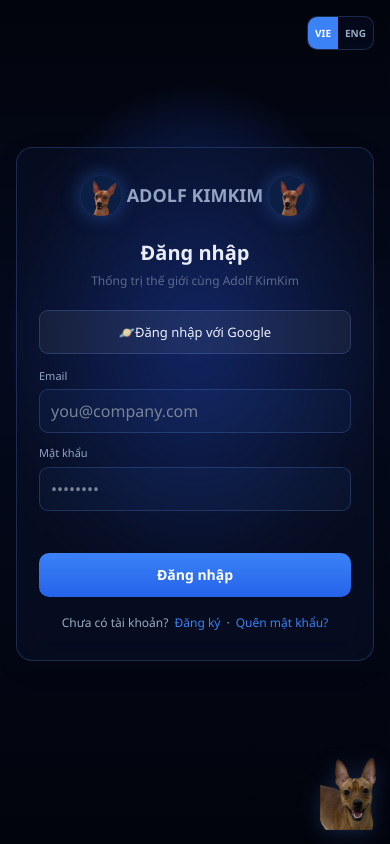
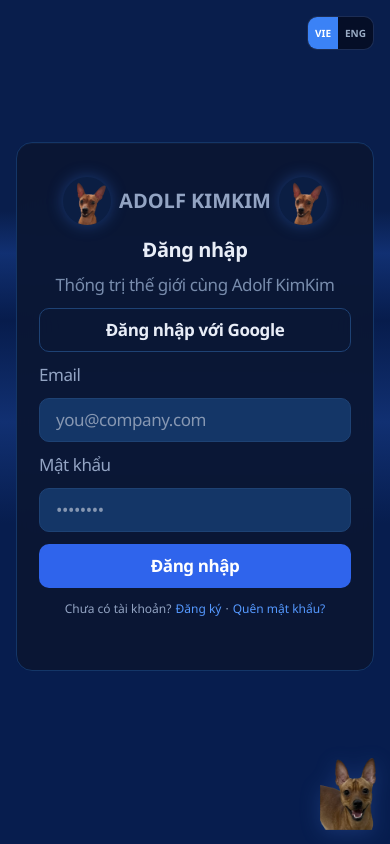
Before and after one commit to sally-s412/Adolf-KimKim-PWA, a website: page frontend/index.html in a window 390 px wide. Drawn offline with Linux system fonts and the light colour scheme; no server answers.

Commit message:
Implement final Figma sign-in styling with responsive Apple-sized controls

```diff
--- /dev/null
+++ b/frontend/auth-final.css
@@ -0,0 +1,27 @@
+/* Figma 13:2597 / 48:19967: final responsive authentication. */
+body:has(#authScreen:not([style*="display: none"])){
+  background:linear-gradient(180deg,#091e4c 25%,#113072 30%,#071c4c 38%,#113072 50%,#071d4e 62%);
+}
+#authScreen{padding:calc(32px + env(safe-area-inset-top,0px)) 16px calc(32px + env(safe-area-inset-bottom,0px));height:100dvh;align-items:center;}
+#authScreen .auth-card{display:flex;flex-direction:column;gap:12px;width:400px;max-width:100%;padding:34px 30px;margin:auto;border:1px solid #143667;border-radius:16px;background:rgba(11,23,52,.94);backdrop-filter:blur(24px);box-shadow:inset 0 1px 0 rgba(160,195,255,.04);}
+#authScreen .auth-logo{width:100%;height:48px;gap:8px;margin:0;justify-content:center;overflow:visible;}
+#authScreen .auth-logo img{width:48px;height:48px;border-radius:50%;object-fit:cover;box-shadow:0 0 16px rgba(59,130,245,.35);}
+#authScreen .auth-logo span{font-size:20px;color:#93a4c3;line-height:26px;}
+#authScreen .auth-card h1{font-size:20px;font-weight:600;line-height:25px;letter-spacing:-.45px;margin:0;text-align:center;width:100%;color:#e8edf7;}
+#authScreen .auth-card p.sub{font-size:13px;line-height:16px;margin:0;text-align:center;color:#788cac;text-wrap:balance;}
+#authScreen .auth-google{background:transparent;border:1px solid #1e4274;border-radius:10px;min-height:44px;margin:0;padding:8px 16px;font-size:13px;color:#e8edf7;}
+#authScreen .auth-card label{margin:0;font-size:13px;line-height:16px;color:#93a4c3;}
+#authScreen .auth-card input{background:#143667;border:1px solid #1e4274;border-radius:10px;min-height:44px;padding:8px 16px;font-size:13px;line-height:22px;color:#e8edf7;}
+#authScreen .auth-card input::placeholder{color:#8697b2;}
+#authScreen .auth-card>.btn{min-height:44px;margin:0;border-radius:10px;padding:8px 16px;font-size:13px;line-height:22px;background:#2f64ec;}
+#authScreen .auth-error{margin:0;min-height:0;font-size:12px;line-height:18px;overflow-wrap:anywhere;}
+#authScreen .auth-error:empty{display:none;}
+#authScreen .auth-tabs{margin:0;min-height:36px;font-size:12px;line-height:18px;text-align:center;justify-content:center;gap:4px;width:100%;color:#93a4c3;}
+#authScreen .auth-tabs a{color:#5599ff;}
+@media(max-width:760px){
+ #authScreen{padding:calc(64px + env(safe-area-inset-top,0px)) 16px calc(96px + env(safe-area-inset-bottom,0px));}
+ #authScreen .auth-card{width:358px;padding:34px 22px;}
+ #authScreen .auth-card p.sub,#authScreen .auth-card label,#authScreen .auth-card input,#authScreen .auth-google,#authScreen .auth-card>.btn{font-size:17px;line-height:22px;letter-spacing:-.43px;}
+ #authScreen .auth-google,#authScreen .auth-card>.btn{font-weight:600;}
+}
+@media(max-width:360px){#authScreen .auth-logo img{width:38px;height:38px;}#authScreen .auth-logo span{font-size:17px;}#authScreen .auth-logo{gap:6px;}}
--- a/frontend/index.html
+++ b/frontend/index.html
@@ -8,6 +8,7 @@
 <link rel="shortcut icon" type="image/x-icon" href="favicon.ico?v=2">
 <link rel="stylesheet" href="style.css">
 <link rel="stylesheet" href="design-system.css">
+<link rel="stylesheet" href="auth-final.css">
 <link rel="manifest" href="manifest.webmanifest">
 <meta name="theme-color" content="#050b1f">
 <meta name="apple-mobile-web-app-capable" content="yes">
--- a/frontend/localizations/vi-vn.js
+++ b/frontend/localizations/vi-vn.js
@@ -10,7 +10,7 @@ window.I18N.vi = {
   kimkimMeetingTitlePh: 'Tiêu đề cuộc họp (tuỳ chọn)',
   signinTitle: "Đăng nhập",
   signinSub: "Thống trị thế giới cùng Adolf KimKim",
-  signinGoogle: "🪐Đăng nhập với Google",
+  signinGoogle: "Đăng nhập với Google",
   emailLbl: "Email",
   pwLbl: "Mật khẩu",
   signinBtn: "Đăng nhập",
--- a/frontend/sw.js
+++ b/frontend/sw.js
@@ -1,6 +1,6 @@
 /* Generated by scripts/build.mjs. Change frontend source, then rebuild. */
-const CACHE = 'akk-shell-77cca98d80c1';
-const ASSETS = ["app.js","assets/icons/apple-touch-icon.png","assets/icons/icon-192.png","assets/icons/icon-512.png","assets/icons/icon-maskable-512.png","assets/kimkim4.png","assets/kimkimAI.png","assets/kimkimBranding.png","config.js","design-system.css","layout.js","localizations/eng-en.js","localizations/vi-vn.js","manifest.webmanifest","offline.html","pwa.js","services/aiService.js","services/authService.js","services/avatarService.js","services/firebaseClient.js","services/meetingService.js","services/noteService.js","services/recordingService.js","services/settingsService.js","services/teamService.js","services/translationService.js","services/uploadService.js","style.css","ui-feedback.js"];
+const CACHE = 'akk-shell-3f5741e7d269';
+const ASSETS = ["app.js","assets/icons/apple-touch-icon.png","assets/icons/icon-192.png","assets/icons/icon-512.png","assets/icons/icon-maskable-512.png","assets/kimkim4.png","assets/kimkimAI.png","assets/kimkimBranding.png","auth-final.css","config.js","design-system.css","layout.js","localizations/eng-en.js","localizations/vi-vn.js","manifest.webmanifest","offline.html","pwa.js","services/aiService.js","services/authService.js","services/avatarService.js","services/firebaseClient.js","services/meetingService.js","services/noteService.js","services/recordingService.js","services/settingsService.js","services/teamService.js","services/translationService.js","services/uploadService.js","style.css","ui-feedback.js"];
 const BASE = new URL('./', self.location.href);
 const allowed = new Set(ASSETS.map(path => new URL(path, BASE).pathname));
 self.addEventListener('install', event => {
```
